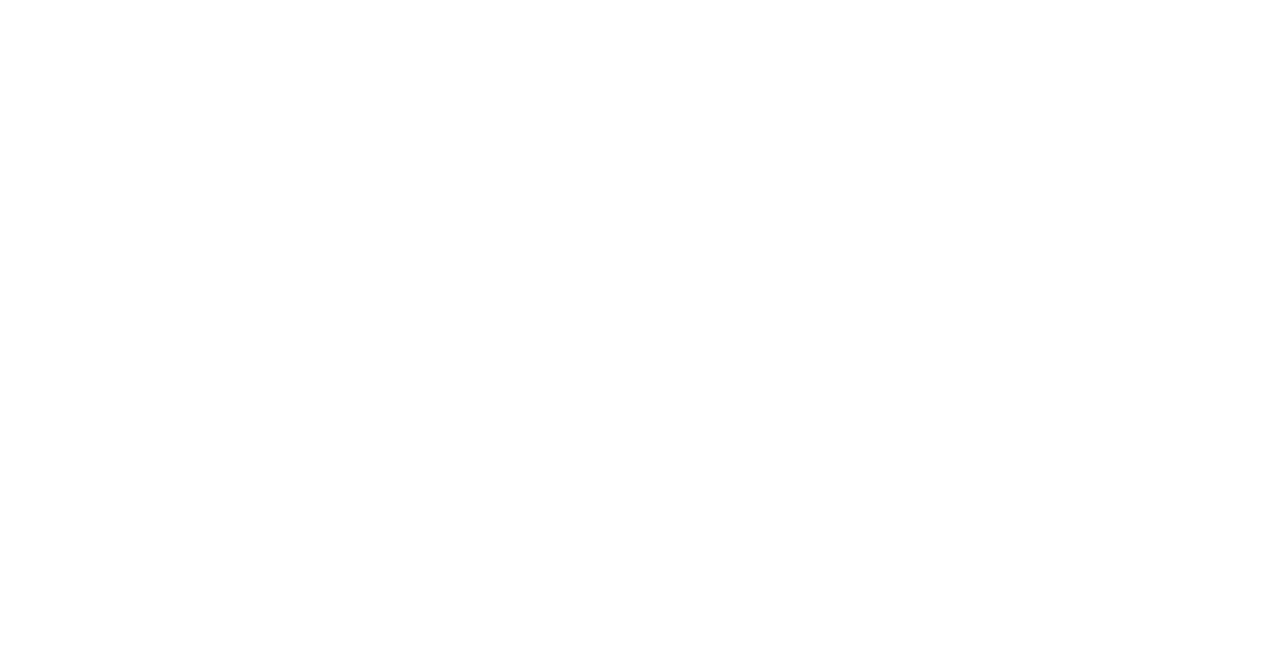
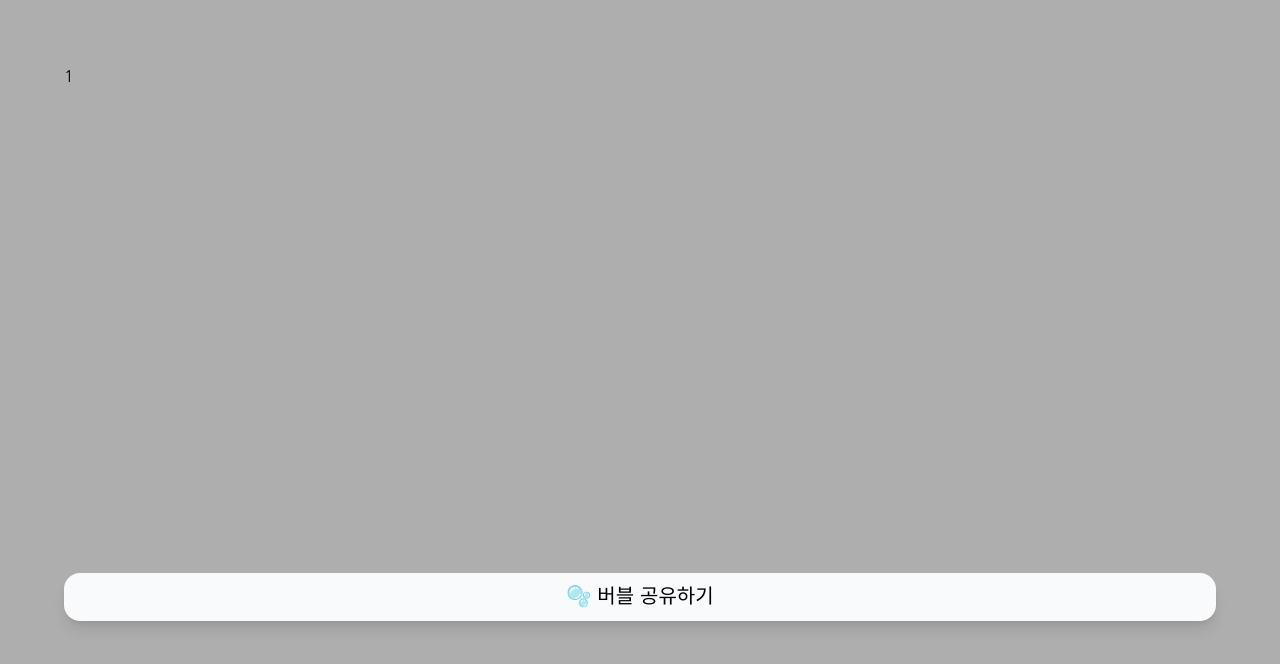
Before and after one commit to sihyuuun/raindrop-front, a React (Vite) app: page /1 in a window 1280 px wide. Before the commit this address had no page. Shown: the top 664 px of the page. Built offline with nearby package versions, Linux system fonts and the light colour scheme; a web font is replaced by a local one.

Commit message:
#25 feat : encryptedSceneId pathName으로 받기

```diff
--- a/src/pages/ScenePage.tsx
+++ b/src/pages/ScenePage.tsx
@@ -1,11 +1,14 @@
 import { ButtonLg } from "@/components/scene/ButtonLg";
 import { ProfileHeader } from "@/components/scene/ProfileHeader";
+import { useParams } from "react-router-dom";
 
 export const ScenePage = () => {
+  const { encryptedSceneId } = useParams<{ encryptedSceneId: string }>();
+
   return (
     <div className="bg-gray-600 h-screen flex flex-col px-[5%] py-[5%] justify-between">
       <ProfileHeader />
-
+      <div>{encryptedSceneId}</div>
       <ButtonLg />
     </div>
   );
--- a/src/routes/AppRoutes.tsx
+++ b/src/routes/AppRoutes.tsx
@@ -5,7 +5,7 @@
 const AppRoutes = () => {
   return (
     <Routes>
-      <Route path="/" element={<ScenePage />} />
+      <Route path="/:encryptedSceneId" element={<ScenePage />} />
       <Route path="/auth/login/kakao" element={<KakaoAuthCallback />} />
     </Routes>
   );
```
